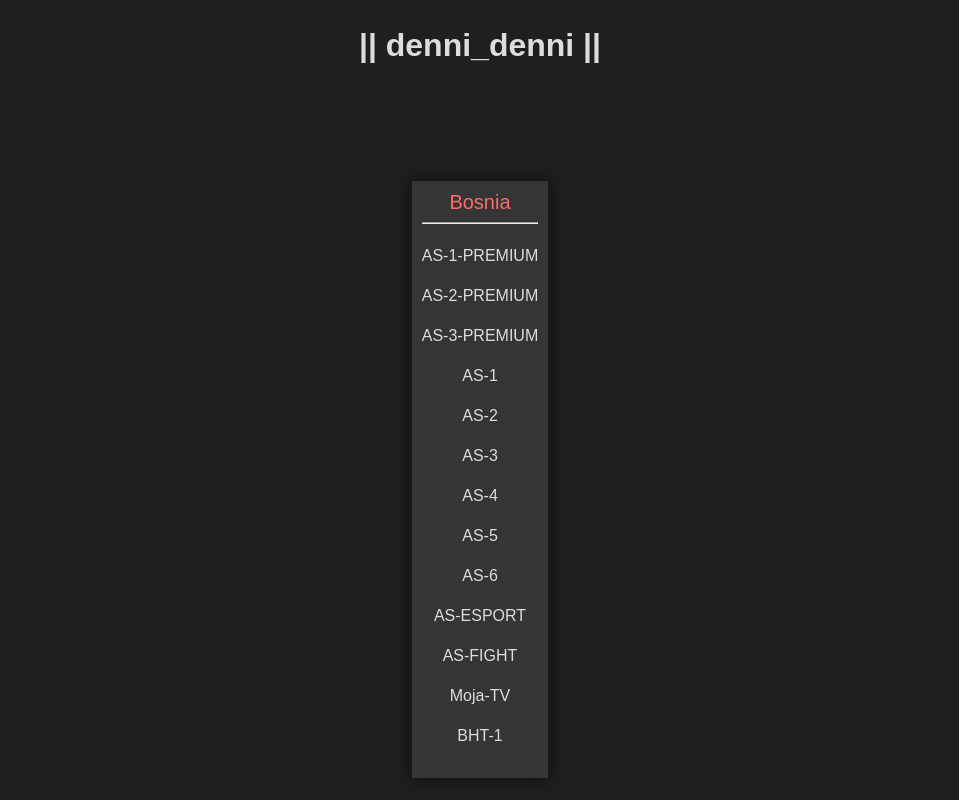
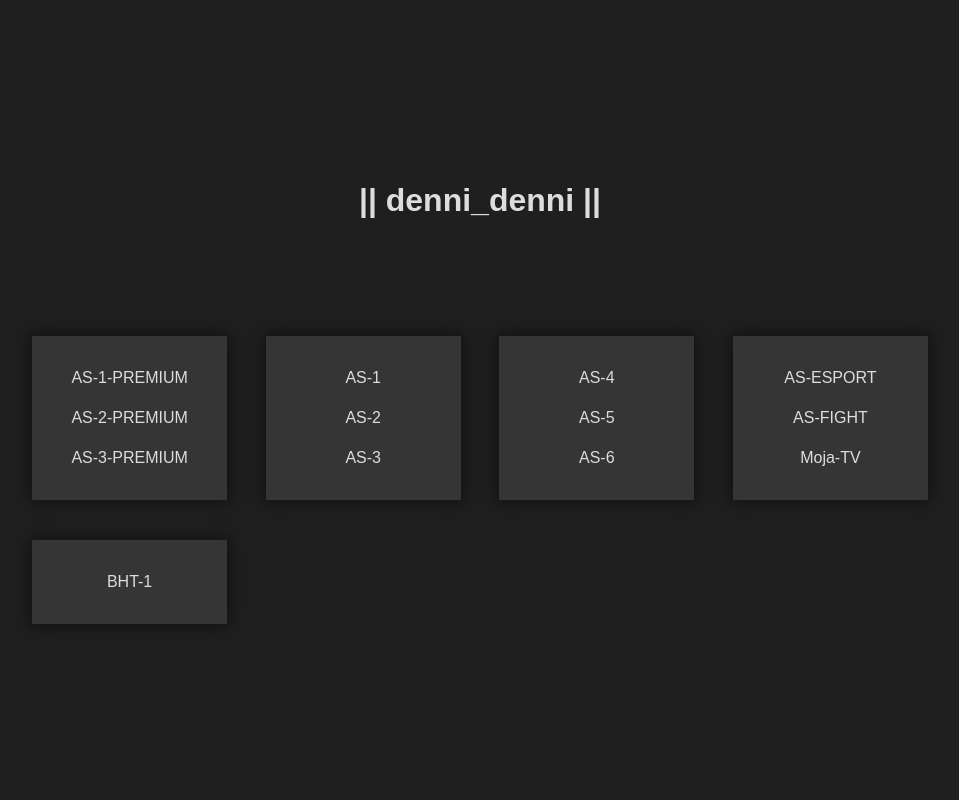
Before and after one commit to ddeenniiibbhh/ddeenniiibbhh.github.io, a plain HTML site: page catbs.html in a window 1280 px wide. Shown: the whole page, without its empty margins (160-1119 px from the left). Drawn offline with Linux system fonts and the light colour scheme; a web font is replaced by a local one.

Commit message:
Update catbs.html

```diff
--- a/catbs.html
+++ b/catbs.html
@@ -130,14 +130,14 @@
 
 #links-container {
     column-gap: 0vw;
-    display: flex;
+    display: grid;
     grid-column-gap: 0vw;
     grid-row-gap: 5vh;
     grid-template-columns: 1fr;
     grid-template-rows: 1fr 1fr 1fr 1fr;
     justify-content: center;
     padding: 2vh 5vw 2vh 5vw;
-    row-gap: 15vh;
+    row-gap: 5vh;
 }
 
 /* Media Queries */
@@ -190,21 +190,35 @@
         </div>
         <div id="links-container">
             <section class="link-section">
-                <h2 class="link-section-title red">Bosnia</h2>
-                <hr />
                 <ul class="link-list">
                     <li class="link-list-item"><a class="link" href="https://sport-panel247.store/main/328">AS-1-PREMIUM</a></li>
                     <li class="link-list-item"><a class="link" href="https://sport-panel247.store/main/329">AS-2-PREMIUM</a></li>
                     <li class="link-list-item"><a class="link" href="https://sport-panel247.store/main/330">AS-3-PREMIUM</a></li>
-                    <li class="link-list-item"><a class="link" href="https://sport-panel247.store/main/322">AS-1</a></li>
-                    <li class="link-list-item"><a class="link" href="https://sport-panel247.store/main/323">AS-2</a></li>
-                    <li class="link-list-item"><a class="link" href="https://sport-panel247.store/main/324">AS-3</a></li>
-                    <li class="link-list-item"><a class="link" href="https://sport-panel247.store/main/325">AS-4</a></li>
-                    <li class="link-list-item"><a class="link" href="https://sport-panel247.store/main/326">AS-5</a></li>
-                    <li class="link-list-item"><a class="link" href="https://sport-panel247.store/main/327">AS-6</a></li>
+                </ul>
+            </section>
+            <section class="link-section">
+                <ul class="link-list">
+                    <li class="link-list-item"><a class="link" href="https://sport-panel247.store/main/322">AS-1 </a></li>
+                    <li class="link-list-item"><a class="link" href="https://sport-panel247.store/main/323">AS-2  </a></li>
+                    <li class="link-list-item"><a class="link" href="https://sport-panel247.store/main/324">AS-3  </a></li>
+                </ul>
+            </section>
+            <section class="link-section">
+                <ul class="link-list">
+                    <li class="link-list-item"><a class="link" href="https://sport-panel247.store/main/325">AS-4  </a></li>
+                    <li class="link-list-item"><a class="link" href="https://sport-panel247.store/main/326">AS-5  </a></li>
+                    <li class="link-list-item"><a class="link" href="https://sport-panel247.store/main/327">AS-6  </a></li>
+                </ul>
+            </section>
+            <section class="link-section">
+                <ul class="link-list">
                     <li class="link-list-item"><a class="link" href="https://sport-panel247.store/main/2491">AS-ESPORT </a></li>
                     <li class="link-list-item"><a class="link" href="https://sport-panel247.store/main/2492">AS-FIGHT </a></li>
                     <li class="link-list-item"><a class="link" href="https://sport-panel247.store/main/332">Moja-TV</a></li>
+                </ul>
+            </section>
+            <section class="link-section">
+                <ul class="link-list">
                     <li class="link-list-item"><a class="link" href="https://sport-panel247.store/main/331">BHT-1</a></li>
                 </ul>
             </section>
```
